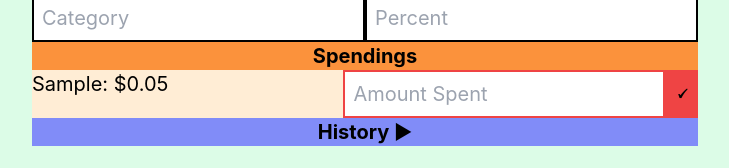
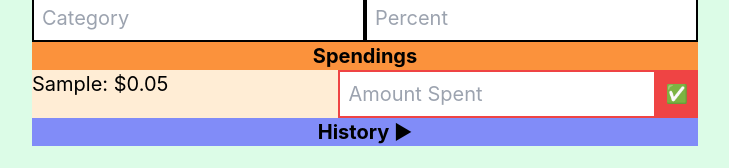
Before and after one commit to DanDan12011/Monthly_Budget_Calculator_V2, a Vue app: page / in a window 1280 px wide. Both pictures are taken after typing "5", "5", "Sample", "5" into the empty fields and a click on the button "Add Row". Shown: the part 580-748 px from the top of the page, without its empty margins (275-1004 px from the left). Built offline with nearby package versions, Linux system fonts and the light colour scheme.

Commit message:
Changed spend button to properly load on ios

```diff
--- a/src/App.vue
+++ b/src/App.vue
@@ -161,7 +161,7 @@ export default {
       <input v-model.number="rows[index].amountspent" type="number" v-if="budget.category && budget.budg > 0"
         class="p-2 w-full border-2 border-red-500" placeholder="Amount Spent" />
       <button v-if="budget.category && budget.budg > 0" class="bg-red-500 border-2 border-red-500 text-lg font-bold p-2"
-        @click="spendamount(rows[index])">🗸</button>
+        @click="spendamount(rows[index])">✅</button>
     </div>
 
     <!-- history -->
@@ -174,7 +174,7 @@ export default {
       <div v-for="(category, index) in category_budg" :key="'history-' + index"
         class="w-full border border-black flex justify-between">
         <p v-if="rows[index].totalSpent > 0" class=" font-bold text-center w-full bg-indigo-100">{{ category.category
-          }}:
+        }}:
         </p>
         <p v-if="rows[index].totalSpent > 0" class=" text-center w-full bg-indigo-100">-${{ rows[index].totalSpent }}
         </p>
```
